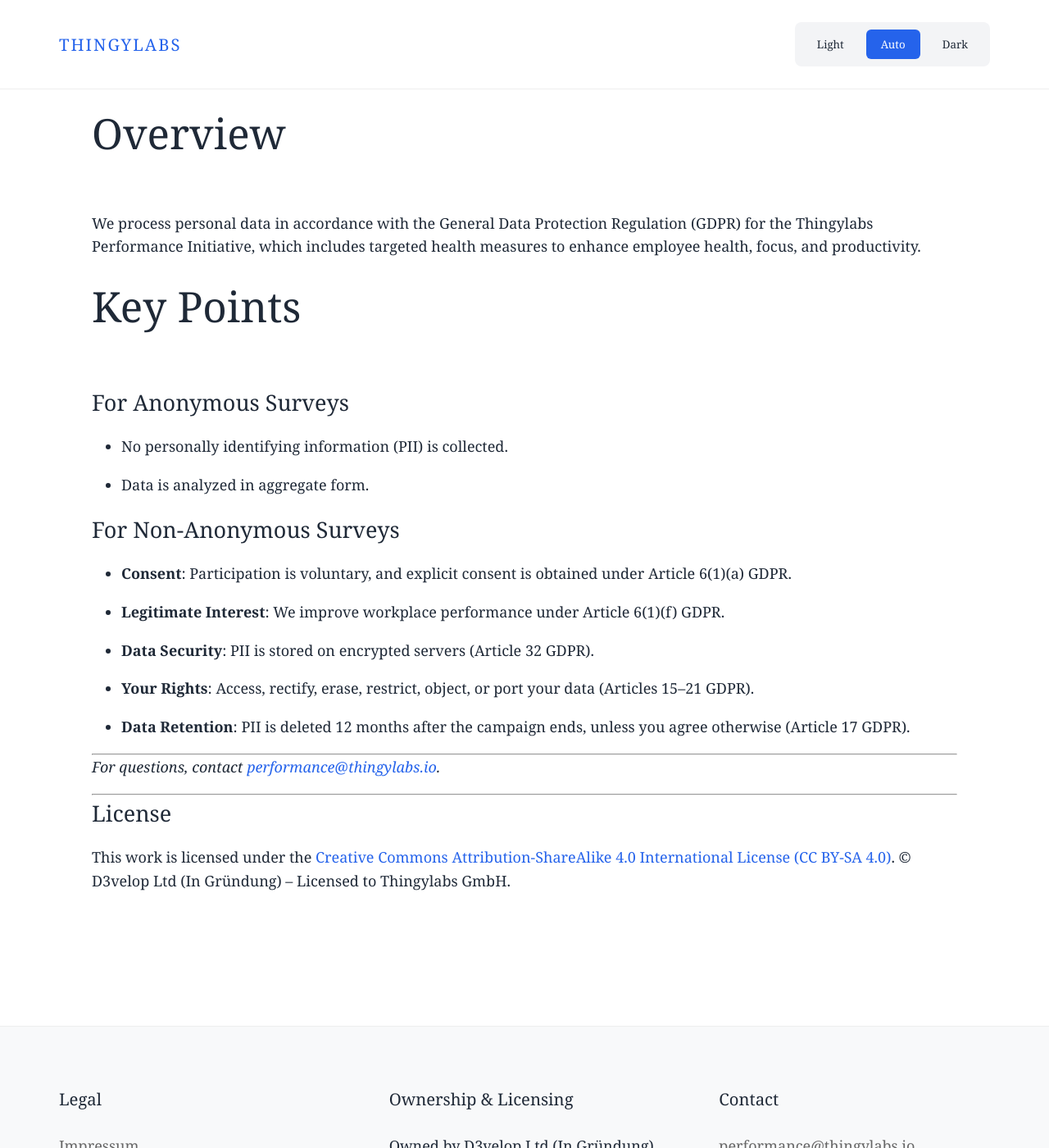
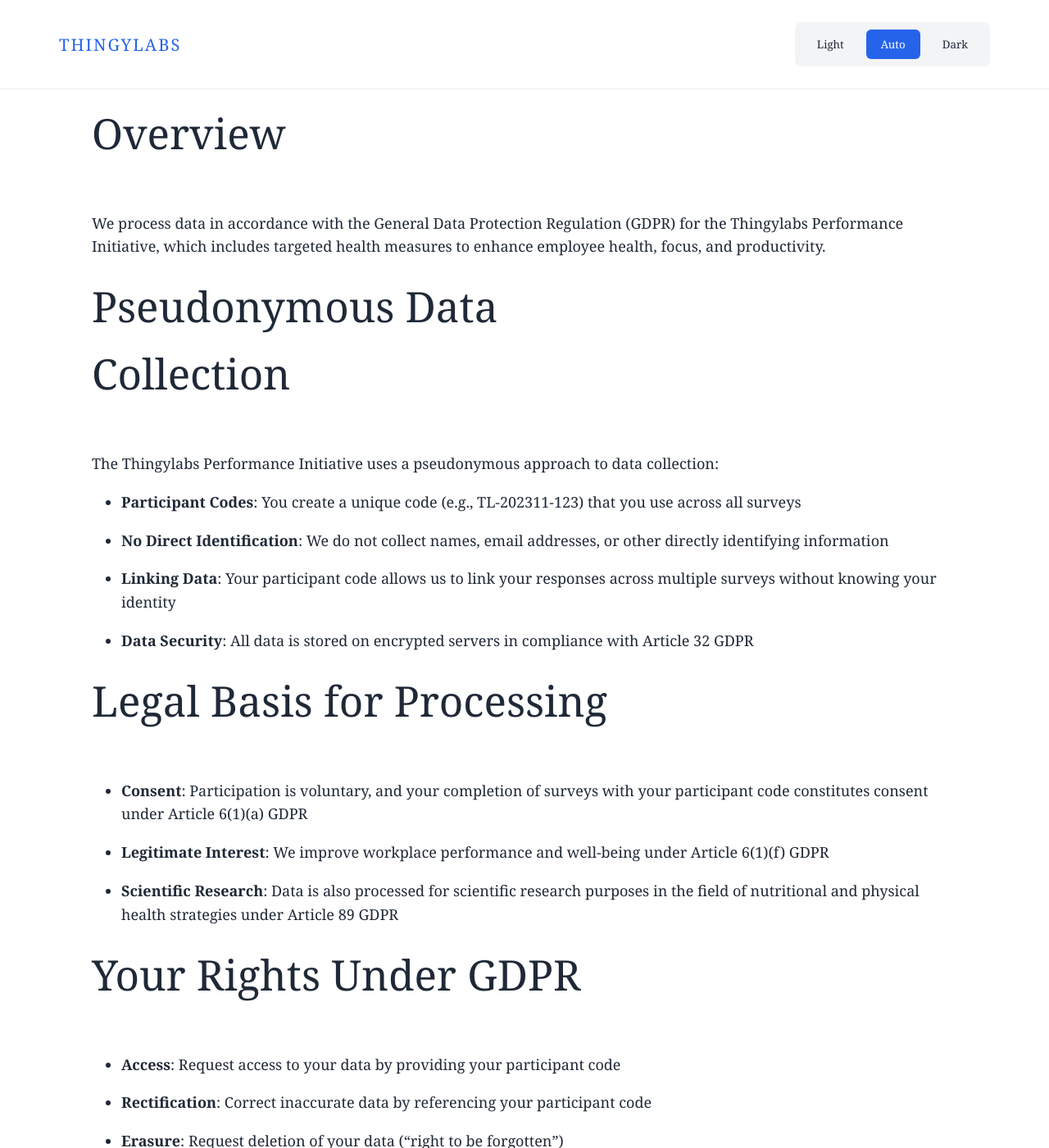
Before and after one commit to thingylabs/performance.thingylabs.io, a Jekyll site: the page built from gdpr-compliance.md, in a window 1280 px wide and 1400 px high, scrolled down 248 px. Shown: the whole window at 82% size. Built offline with Jekyll 4.4.1, drawn with Linux system fonts in a browser that asks for light colours; some web fonts are replaced; some of the changed text lies outside the part shown.

Commit message:
Update gdpr-compliance.md

```diff
--- a/gdpr-compliance.md
+++ b/gdpr-compliance.md
@@ -7,23 +7,48 @@ title: GDPR Compliance
 # GDPR Compliance
 
 ## Overview
-We process personal data in accordance with the General Data Protection Regulation (GDPR) for the Thingylabs Performance Initiative, which includes targeted health measures to enhance employee health, focus, and productivity.
+We process data in accordance with the General Data Protection Regulation (GDPR) for the Thingylabs Performance Initiative, which includes targeted health measures to enhance employee health, focus, and productivity.
 
-## Key Points
-### For Anonymous Surveys
-- No personally identifying information (PII) is collected.
-- Data is analyzed in aggregate form.
+## Pseudonymous Data Collection
+The Thingylabs Performance Initiative uses a pseudonymous approach to data collection:
 
-### For Non-Anonymous Surveys
-- **Consent**: Participation is voluntary, and explicit consent is obtained under Article 6(1)(a) GDPR.
-- **Legitimate Interest**: We improve workplace performance under Article 6(1)(f) GDPR.
-- **Data Security**: PII is stored on encrypted servers (Article 32 GDPR).
-- **Your Rights**: Access, rectify, erase, restrict, object, or port your data (Articles 15–21 GDPR).
-- **Data Retention**: PII is deleted 12 months after the campaign ends, unless you agree otherwise (Article 17 GDPR).
+- **Participant Codes**: You create a unique code (e.g., TL-202311-123) that you use across all surveys
+- **No Direct Identification**: We do not collect names, email addresses, or other directly identifying information
+- **Linking Data**: Your participant code allows us to link your responses across multiple surveys without knowing your identity
+- **Data Security**: All data is stored on encrypted servers in compliance with Article 32 GDPR
+
+## Legal Basis for Processing
+- **Consent**: Participation is voluntary, and your completion of surveys with your participant code constitutes consent under Article 6(1)(a) GDPR
+- **Legitimate Interest**: We improve workplace performance and well-being under Article 6(1)(f) GDPR
+- **Scientific Research**: Data is also processed for scientific research purposes in the field of nutritional and physical health strategies under Article 89 GDPR
+
+## Your Rights Under GDPR
+- **Access**: Request access to your data by providing your participant code
+- **Rectification**: Correct inaccurate data by referencing your participant code
+- **Erasure**: Request deletion of your data ("right to be forgotten")
+- **Restriction**: Limit how we use your data
+- **Objection**: Object to our processing of your data
+- **Data Portability**: Receive your data in a structured, commonly used format
+
+To exercise any of these rights, please contact [performance@thingylabs.io](mailto:performance@thingylabs.io) with your participant code.
+
+## Data Retention
+- All data is retained for 12 months after the study concludes for analysis purposes
+- After this period, the data will either be fully anonymized (by removing participant codes) or deleted
+- You may request earlier deletion of your data by contacting us with your participant code
+
+## Special Categories of Data
+- The study collects information related to health and well-being, which may constitute special category data under Article 9 GDPR
+- This processing is permitted based on your explicit consent and for scientific research purposes with appropriate safeguards
+
+## Data Sharing
+- Aggregated, anonymized results may be shared in scientific publications or presentations
+- Individual-level pseudonymous data is never shared with third parties
+- No data is transferred outside the European Economic Area (EEA)
 
 ---
 
-*For questions, contact [performance@thingylabs.io](mailto:performance@thingylabs.io).*
+*For questions or to exercise your GDPR rights, contact [performance@thingylabs.io](mailto:performance@thingylabs.io).*
 
 ---
 
```
